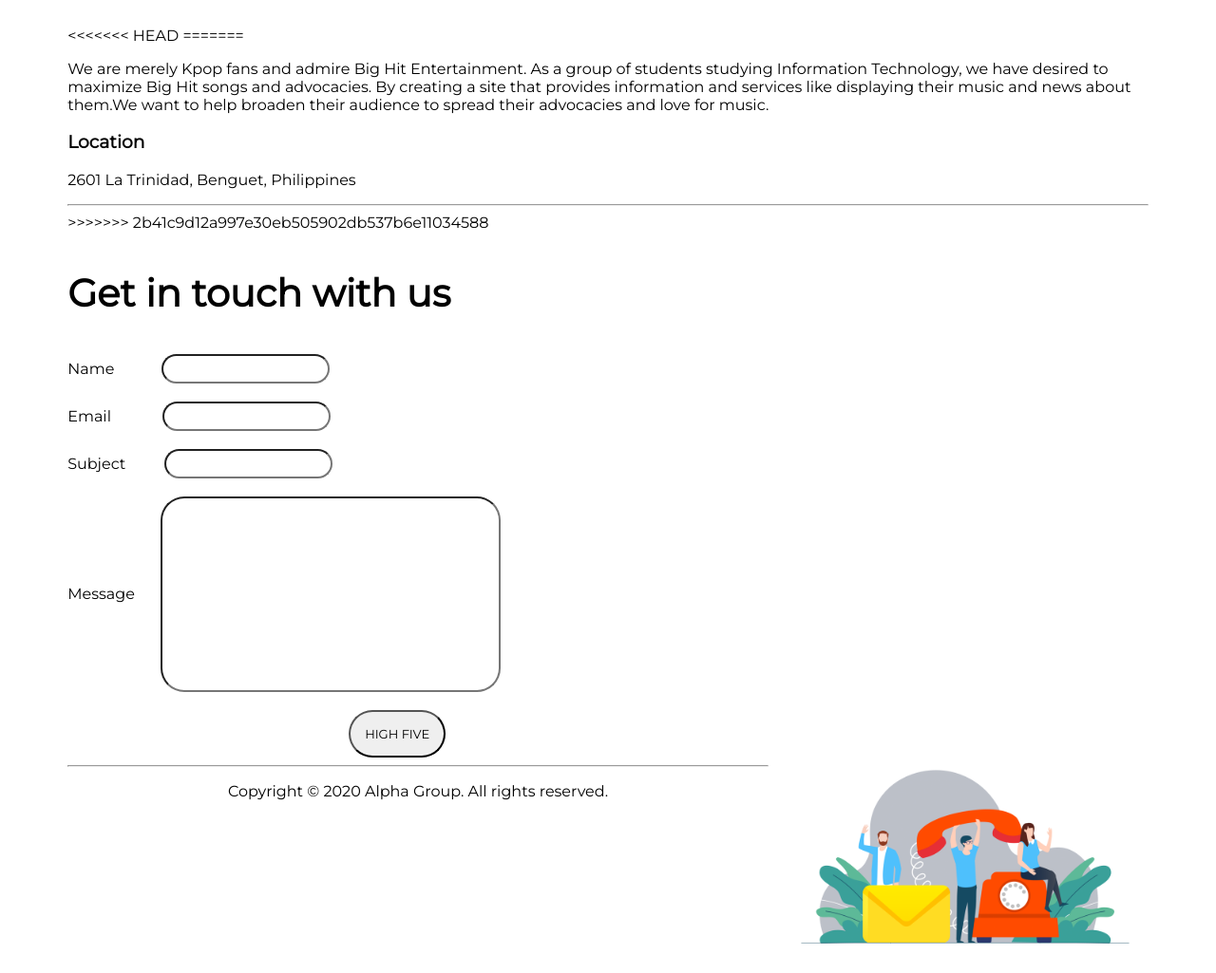
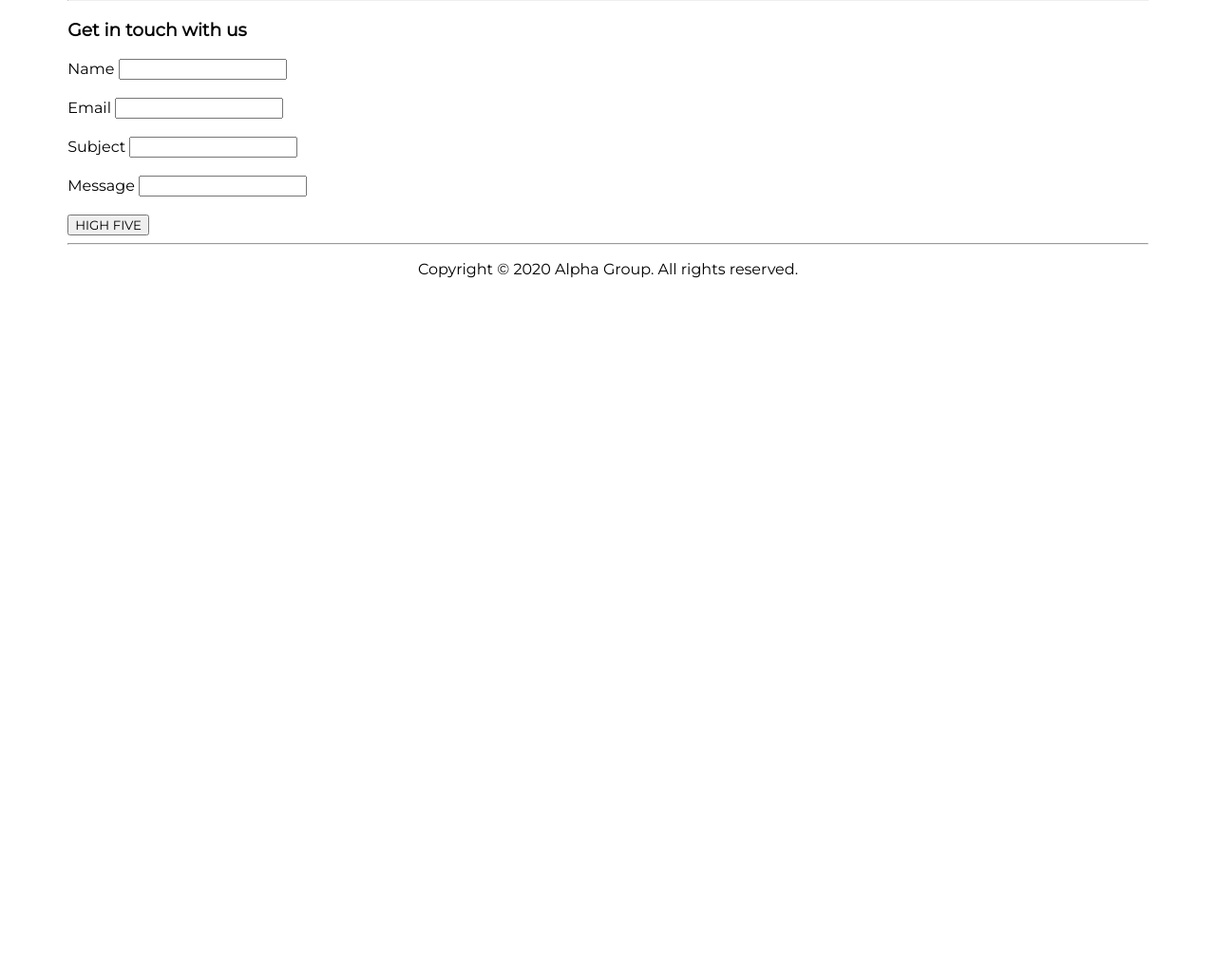
Before and after one commit to AJLC-TAY/EntertainmentWebsite, a PHP site: page /about.html in a window 1280 px wide. Shown: the part 864-1889 px from the top of the page at 95% size. After the commit the page ends 1157 px from the top, so only its background shows below. Run offline with PHP 8.4, Linux system fonts and the light colour scheme.

Commit message:
Edited search bar design. Added embed spotify

```diff
--- a/src/about.html
+++ b/src/about.html
@@ -29,6 +29,7 @@
 
       <!--Navigation Bar-->
       <nav id="navbar">
+        <div class="container">
 
         <img src="images/logo site.png" alt="logo">
 
@@ -40,7 +41,8 @@
         </ul>
         <div class="search-container">
           <input id="search-fld" type="text" placeholder="Search videos.." name="search">
-          <button id="search-btn" type="submit">Search</button>
+
+        </div>
         </div>
       </nav>
     </header>
@@ -61,41 +63,21 @@
       <!--Image-->
       <img src="images/temp.png" alt="group photo">
       <p>Hi! We are the Alpha Team, five passionate individuals inspiring others with our creative use of technology and attention to detail. We are dedicated to providing our users with a web design that is easy to use and a fun user experience that they have never had before.</p>
-
-      <hr>
     </div>
-
-<<<<<<< HEAD
-
-=======
-  <!-- How the Group was formed-->
-    <div id="history">
-      <p>
-        We are merely Kpop fans and admire Big Hit Entertainment. As a group of students studying Information Technology, we have desired to maximize Big Hit songs and advocacies. By creating a site that provides information and services like displaying their music and news about them.We want to help broaden their audience to spread their advocacies and love for music.
-      </p>
-    </div>
-
-  <!-- Our location -->
-    <div id="location">
-      <h3>Location</h3>
-      <p>2601 La Trinidad, Benguet, Philippines</p>
-
-    </div>
-
     <hr>
->>>>>>> 2b41c9d12a997e30eb505902db537b6e11034588
     <div id="GetInTouch">
-      <p><strong>Get in touch with us</strong></p>
+      <H3>Get in touch with us</H3>
       <form action="/action_page.php">
-        <label id="lbl1" for="fname">Name</label> <input type="text" id="name" name="name">
-        <br><br><label id="lbl2" for="lname">Email</label> <input type="text" id="email" name="email">
-        <br><br><label id="lbl3" for="lname">Subject</label> <input type="text" id="subject" name="subject">
-        <br><br><label id="lbl" for="lname">Message</label> <input id="msg" type="text" id="message" name="message"><br><br>
-        <input id="submitt" type="submit" value="HIGH FIVE">
+        <label for="fname">Name</label>
+        <input type="text" id="name" name="name"><br><br>
+        <label for="lname">Email</label>
+        <input type="text" id="email" name="email"><br><br>
+        <label for="lname">Subject</label>
+        <input type="text" id="subject" name="subject"><br><br>
+        <label for="lname">Message</label>
+        <input type="text" id="message" name="message"><br><br>
+        <input type="submit" value="HIGH FIVE">
       </form>
-      <div id="con">
-      <img src="images/contactUs.png" alt="contactUs">
-      </div>
     </div>
     <footer>
       <hr>
--- a/src/artists.html
+++ b/src/artists.html
@@ -40,7 +40,7 @@
         </ul>
         <div class="search-container">
           <input id="search-fld" type="text" placeholder="Search videos.." name="search">
-          <button id="search-btn" type="submit">Search</button>
+          <button id="search-btn" type="submit"><img class="search-icon" src="images/search-icon.png" alt="search icon"/> </button>
         </div>
       </nav>
     </header>
--- a/src/index.html
+++ b/src/index.html
@@ -38,8 +38,8 @@
                 <li><a href="about.html"><b>About</b></a></li>
             </ul>
             <div class="search-container">
-                <input id="search-fld" type="text" placeholder="Search videos.." name="search">
-                <button id="search-btn" type="submit">Search</button>
+                <input id="search-fld" type="text" placeholder="Type something.." name="search">
+                <button id="search-btn" type="submit"><img class="search-icon" src="images/search-icon.png" alt="search icon"/> </button>
             </div>
       </nav>
 
--- a/src/style.css
+++ b/src/style.css
@@ -88,21 +91,57 @@ This container creates an equal margin to the sides of each web page
   padding-top: 0.5in;
 }
 
-input {
-    border-radius: 25px;
-    height: 25px;
+.search-container {
+    width: 304px;
+    height: 47px;
+    overflow: hidden;
+    background: rgba(255, 255, 255, 0.5);
+    box-shadow: 0px 1px 2px 0px rgba(0, 0, 0, 0.25);
+    border-radius: 15px;
+    padding: 0;
+    margin-top: 0.35in;
+    display: flex;
+    justify-content: space-around;
+}
+
+#search-fld:focus {
+    outline: none;
+}
+
+#search-fld {
+    background-color: #ffffff;
+    border-color: rgba(0,0,0,0);
+    font-size: 15px;
+    padding: 12px;
+    color: #333;
+}
+
+.search-icon {
+    width: 27px;
+    height: 27px;
+    overflow: visible;
+    background-size: cover;
+    background-repeat: no-repeat;
+    background-position: center;
+}
+
+#search-btn {
+    background-color: transparent;
+    border: none;
+    box-sizing: border-box;
+    padding: 0;
 }
 
 #choice1, #choice2 {
     margin: 0 10px 0 0;
 }
 
-#search-btn {
-    border-radius: 25px;
-    color: white;
-    background-color: #1f1f1f;
-    height: 30px;
-}
+/*#search-btn {*/
+/*    border-radius: 25px;*/
+/*    color: white;*/
+/*    background-color: #1f1f1f;*/
+/*    height: 30px;*/
+/*}*/
 
 /* Alvin */
 .aligned-con {
@@ -300,42 +372,8 @@ float: left;
 
 #peopleBehind p {
   margin-top: 9%;
-  margin-bottom: 15%;
 }
 
-#con img{
-  width: 400px;
-  height: auto;
-  float:right;
+#GetInTouch {
+
 }
-
-#GetInTouch p{
-  font-size: 40px;
-}
-#msg {
-  height: 200px;
-  width: 350px;
-}
-
-#lbl {
-  margin-right: 2%;
-}
-
-#lbl1{
-  margin-right: 4%;
-}
-
-#lbl2{
-  margin-right: 4.4%;
-}
-
-#lbl3{
-  margin-right: 3.2%;
-}
-
-#submitt{
-  width: 9%;
-  height: 50px;
-  font-size: 13px;
-  margin-left: 26%;
-}
```
Also changed, not shown: other parts of src/style.css (+39 -3 lines), src/songs.html (+12 -5 lines).
